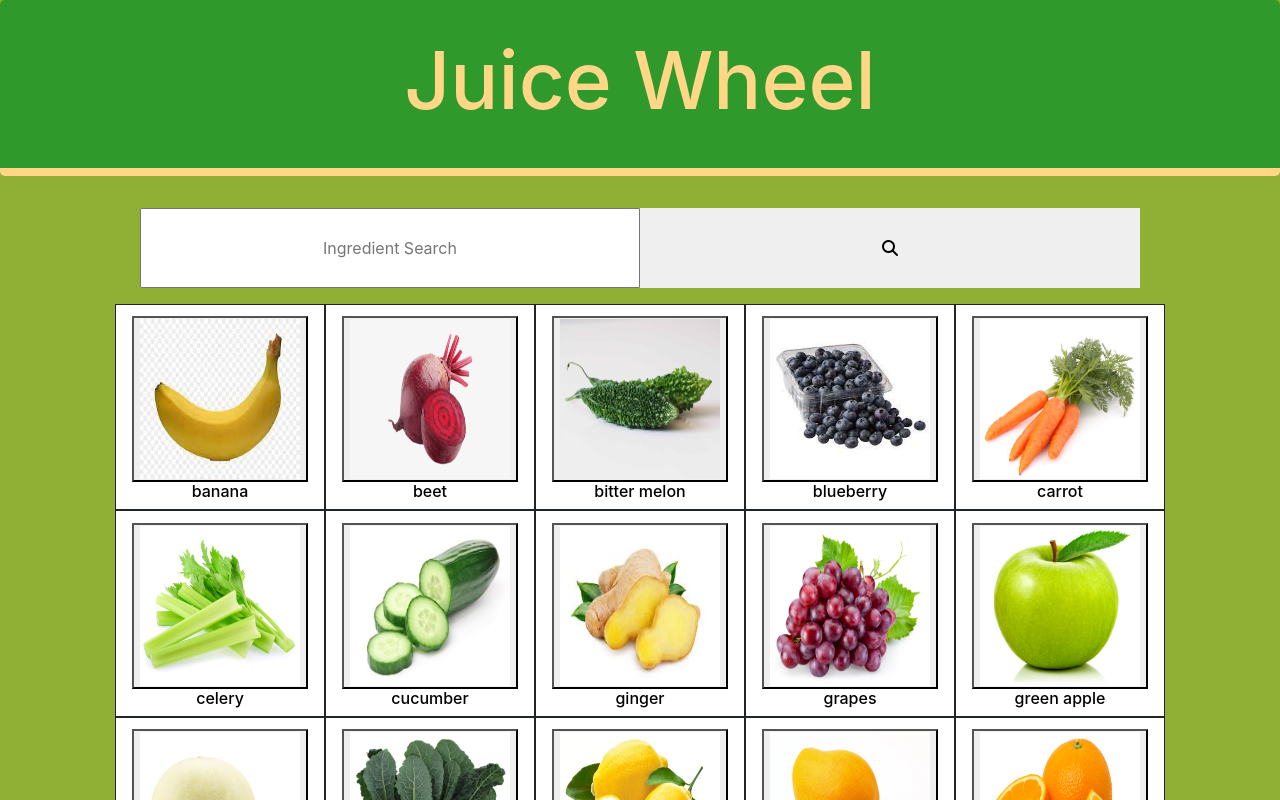
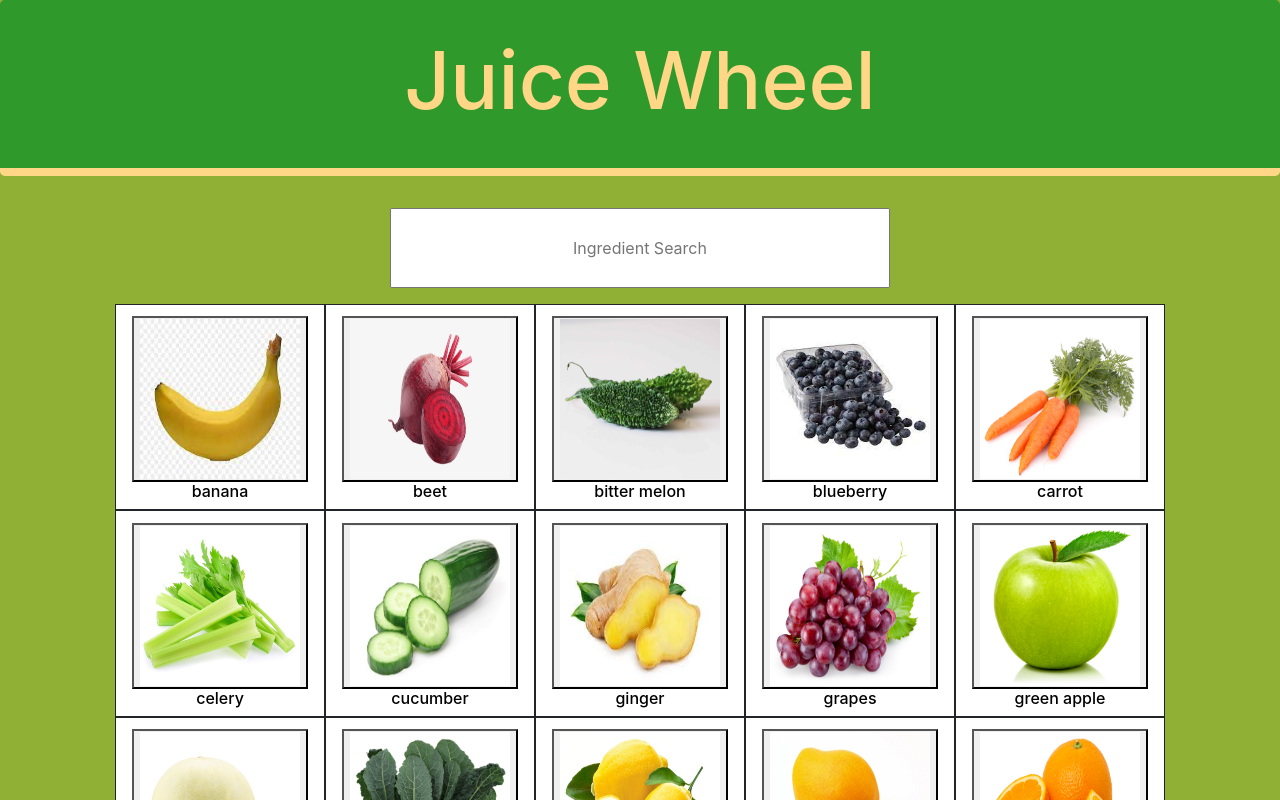
Before and after one commit to joelc1337/juicewheel, a React (Create React App) app: page / in a window 1280 px wide. Shown: the top 800 px of the page. Built offline with nearby package versions, Linux system fonts and the light colour scheme.

Commit message:
Removed Searchbar button and added selection indicator to foodcards

```diff
--- a/src/components/SearchBar.css
+++ b/src/components/SearchBar.css
@@ -1,10 +1,4 @@
-#searchWrapper button {
-  border: 1px solid transparent;
-  border-radius: inherit;
-  cursor: pointer;
-}
-
-#searchWrapper > * {
+#searchWrapper input {
   width: 500px;
   height: 5em;
 }/*# sourceMappingURL=SearchBar.css.map */
--- a/src/components/SearchBar.scss
+++ b/src/components/SearchBar.scss
@@ -1,10 +1,11 @@
-#searchWrapper button{
-    border: 1px solid transparent;
-    border-radius: inherit;
-    cursor: pointer;
-}
+// #searchWrapper button{
+//     border: 1px solid transparent;
+//     border-radius: inherit;
+//     cursor: pointer;
+//     width:100px;
+// }
 
-#searchWrapper > * {
+#searchWrapper input {
     width: 500px;
     height:5em;
 }
--- a/src/components/foodCard.css
+++ b/src/components/foodCard.css
@@ -7,6 +7,10 @@ h6 {
   color: black;
 }
 
+.green {
+  background-color: green !important;
+}
+
 #foodCard {
   background-color: rgb(255, 255, 255);
   border: 1px solid;
--- a/src/components/foodCard.js
+++ b/src/components/foodCard.js
@@ -1,11 +1,17 @@
-
+import React, {useState} from 'react';
 import './foodCard.css';
 
 
-function foodCard(props){
+function FoodCard(props){
+
+    const [selected, setSelected] = useState(false);
+
+
+
+
     return(
-        <div id="foodCard" className={props.className}>
-            <button>
+        <div id="foodCard" className={props.className + ' ' + (selected ? "green" : null)}>
+            <button onClick={()=> setSelected(!selected)}>
                 <img src={`ingredientAssets/${props.fruit}.jpg`}/>
             </button>
             <h6 className="text-center">{props.fruit}</h6>
@@ -14,4 +20,4 @@ function foodCard(props){
 }
 
 
-export default foodCard;
+export default FoodCard;
--- a/src/components/foodCard.scss
+++ b/src/components/foodCard.scss
@@ -7,6 +7,10 @@ h6{
     color:black;
 }
 
+.green{
+    background-color:green!important;
+}
+
 #foodCard{
     background-color:rgb(255, 255, 255);
     border: 1px solid;
--- a/src/components/foodCards.js
+++ b/src/components/foodCards.js
@@ -8,7 +8,7 @@ function ingredientCardWrapper(props){
 
     let foodList = [];
     for(var i in ingredientList){
-        foodList.push(<FoodCard className="col-xs-4" fruit= {ingredientList[i]}/>)
+        foodList.push(<FoodCard key={ingredientList[i]} className="col-xs-4" fruit= {ingredientList[i]}/>)
     }
     return <div className="row text-center m-3 align-center justify-content-center">{foodList}</div>
 
--- a/src/components/searchBar.js
+++ b/src/components/searchBar.js
@@ -18,7 +18,7 @@ function SearchBar(){
     return(
         <div  id="searchWrapper" className="text-center m-3 row align-center justify-content-center">
            <input className="text-center" placeholder="Ingredient Search" type="text"></input>
-           <button type="submit"><i class="fa-solid fa-magnifying-glass"></i></button>
+           {/* <button type="submit"><i class="fa-solid fa-magnifying-glass"></i></button> */}
         </div>
     )
 
--- a/src/index.js
+++ b/src/index.js
@@ -5,7 +5,7 @@ import './index.css';
 // eslint-disable-next-line no-unused-vars
 // import App from './components/App';
 import Header from './components/Header'
-import FoodCard from "./components/foodCard";
+// import FoodCard from "./components/foodCard";
 import reportWebVitals from './reportWebVitals';
 import FoodCards from "./components/foodCards";
 import SearchBar from './components/searchBar';
```
Also changed, not shown: 2 other files (tests, documents, lock files or other folders).
